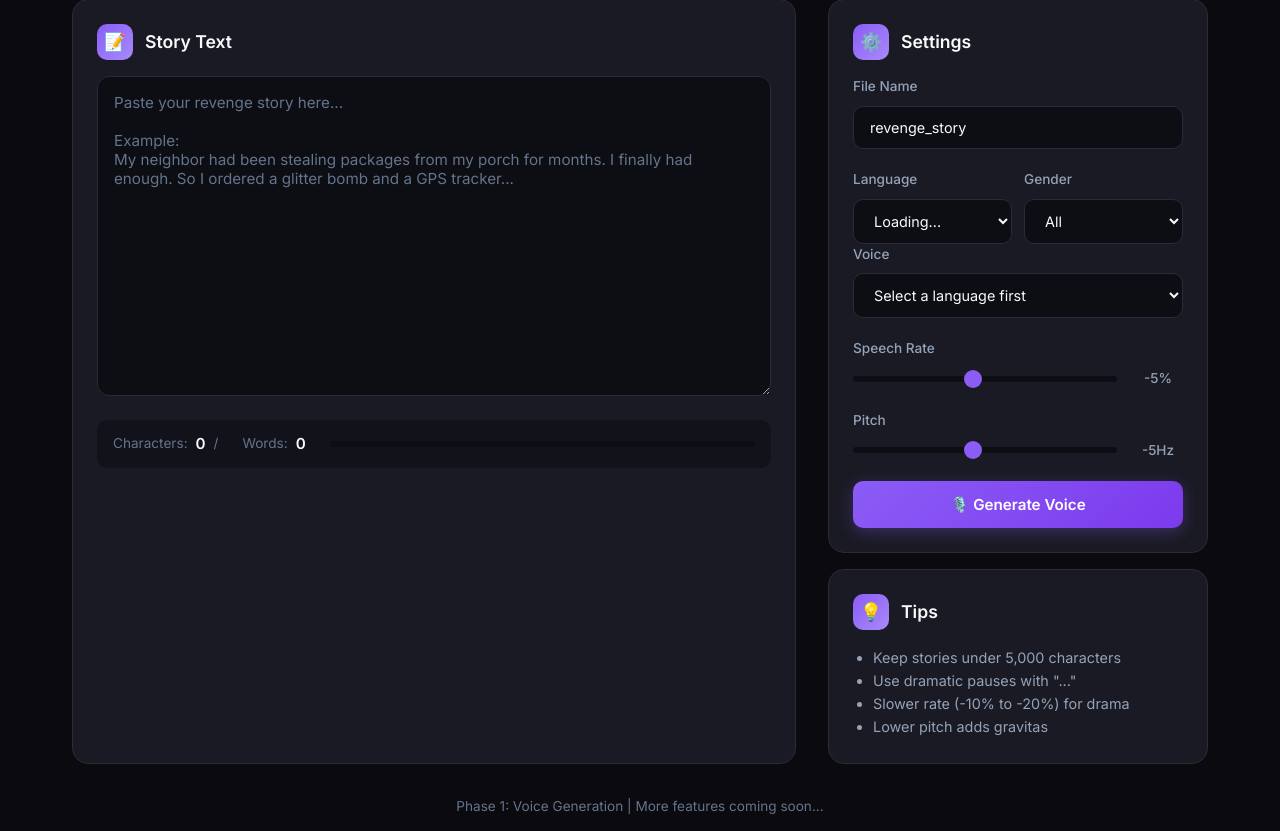
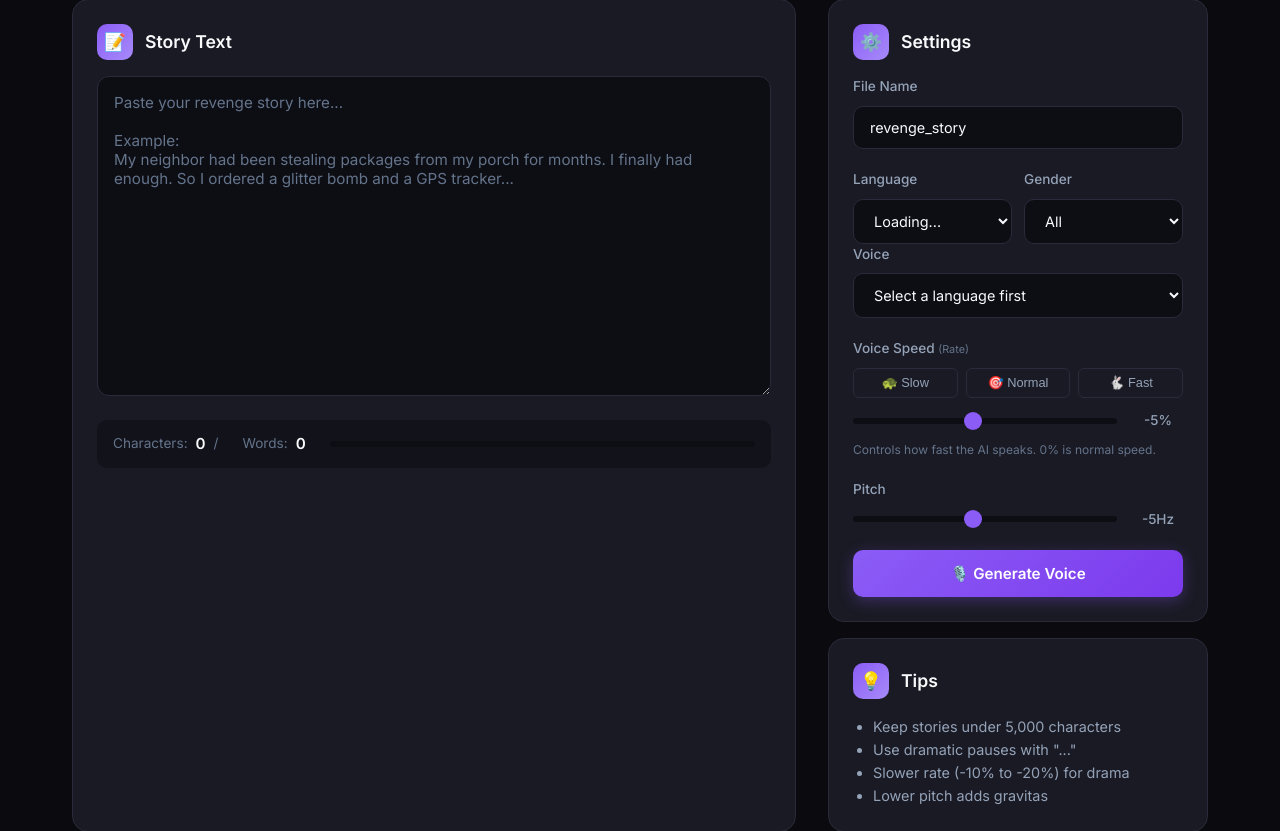
Before and after one commit to hafis3424/RevengeStories, a Flask app: template templates/index.html in a window 1280 px wide. Shown: the part 263-1094 px from the top of the page. Run offline with Flask 3, Linux system fonts and the light colour scheme; the template is opened without the code that fills it, so the values that code supplies are empty; parts of the project's set-up code (start-up, migrations or seed data) failed here and were passed over.

Commit message:
Enhance UI with speed control presets and help text

```diff
--- a/config.py
+++ b/config.py
@@ -23,7 +23,7 @@ CHUNK_SIZE = 4500
 # Maximum characters per subtitle entry
 # Words are grouped into sentences until they hit this limit
 # Keep this reasonable for readability (150-400 chars typical)
-MAX_SUBTITLE_CHARS = 350
+MAX_SUBTITLE_CHARS = 200
 
 
 # =============================================================================
--- a/templates/index.html
+++ b/templates/index.html
@@ -297,6 +297,37 @@
             font-weight: 500;
             font-size: 0.85rem;
             color: var(--text-secondary);
+        }
+
+        /* Speed Presets */
+        .speed-presets {
+            display: flex;
+            gap: 0.5rem;
+            margin-bottom: 0.75rem;
+        }
+
+        .preset-btn {
+            flex: 1;
+            padding: 0.4rem;
+            font-size: 0.8rem;
+            background: var(--bg-card);
+            border: 1px solid var(--border);
+            border-radius: 6px;
+            color: var(--text-secondary);
+            cursor: pointer;
+            transition: all 0.2s;
+        }
+
+        .preset-btn:hover {
+            border-color: var(--accent);
+            color: var(--accent);
+            background: var(--bg-secondary);
+        }
+
+        .help-text {
+            font-size: 0.75rem;
+            color: var(--text-muted);
+            margin-top: 0.5rem;
         }
 
         /* Buttons */
@@ -614,11 +645,18 @@ My neighbor had been stealing packages from my porch for months. I finally had e
                     </div>
 
                     <div class="form-group">
-                        <label>Speech Rate</label>
+                        <label>Voice Speed <span
+                                style="font-weight: normal; font-size: 0.8em; color: var(--text-muted);">(Rate)</span></label>
+                        <div class="speed-presets">
+                            <button class="preset-btn" onclick="setSpeed(-25)">🐢 Slow</button>
+                            <button class="preset-btn" onclick="setSpeed(0)">🎯 Normal</button>
+                            <button class="preset-btn" onclick="setSpeed(25)">🐇 Fast</button>
+                        </div>
                         <div class="range-group">
                             <input type="range" id="rateSlider" min="-50" max="50" value="-5">
                             <span class="range-value" id="rateValue">-5%</span>
                         </div>
+                        <div class="help-text">Controls how fast the AI speaks. 0% is normal speed.</div>
                     </div>
 
                     <div class="form-group">
@@ -814,6 +852,12 @@ My neighbor had been stealing packages from my porch for months. I finally had e
         // Sliders
         const rateSlider = document.getElementById('rateSlider');
         const rateValue = document.getElementById('rateValue');
+
+        function setSpeed(val) {
+            rateSlider.value = val;
+            rateValue.textContent = (val >= 0 ? '+' : '') + val + '%';
+        }
+
         rateSlider.addEventListener('input', () => {
             const val = parseInt(rateSlider.value);
             rateValue.textContent = (val >= 0 ? '+' : '') + val + '%';
```
